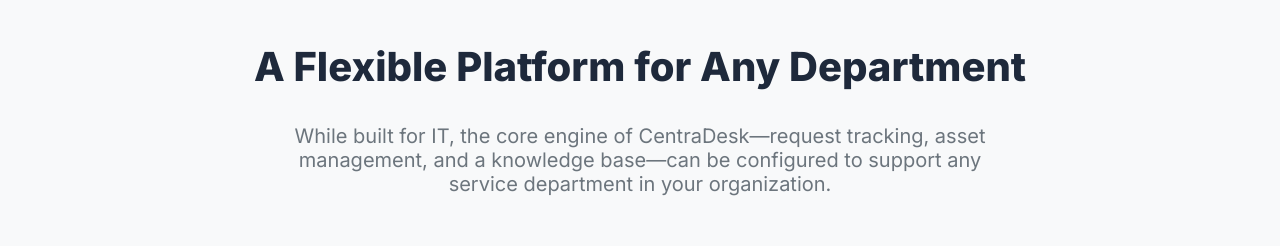
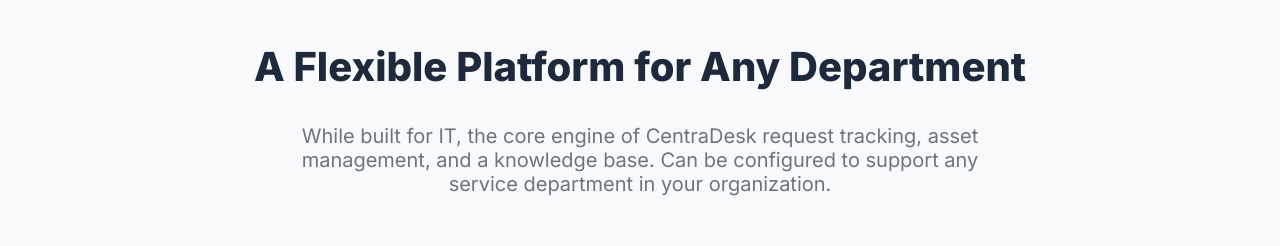
Before and after one commit to Cheetoyumyum/CentraDesk, an Astro site: page / in a window 1280 px wide. Shown: the part 2080-2326 px from the top of the page. Built offline with nearby package versions, Linux system fonts and the light colour scheme; Astro itself is replaced by a stand-in of ours.

Commit message:
Update UseCases.astro

```diff
--- a/src/components/UseCases.astro
+++ b/src/components/UseCases.astro
@@ -1,7 +1,7 @@
 <section id="usecases" class="usecases" aria-labelledby="usecases-heading">
     <div class="container">
         <h2 id="usecases-heading">A Flexible Platform for Any Department</h2>
-        <p class="subtitle">While built for IT, the core engine of CentraDesk—request tracking, asset management, and a knowledge base—can be configured to support any service department in your organization.</p>
+        <p class="subtitle">While built for IT, the core engine of CentraDesk request tracking, asset management, and a knowledge base. Can be configured to support any service department in your organization.</p>
         <div class="grid">
             <div class="card">
                 <div class="icon-wrapper">
```
